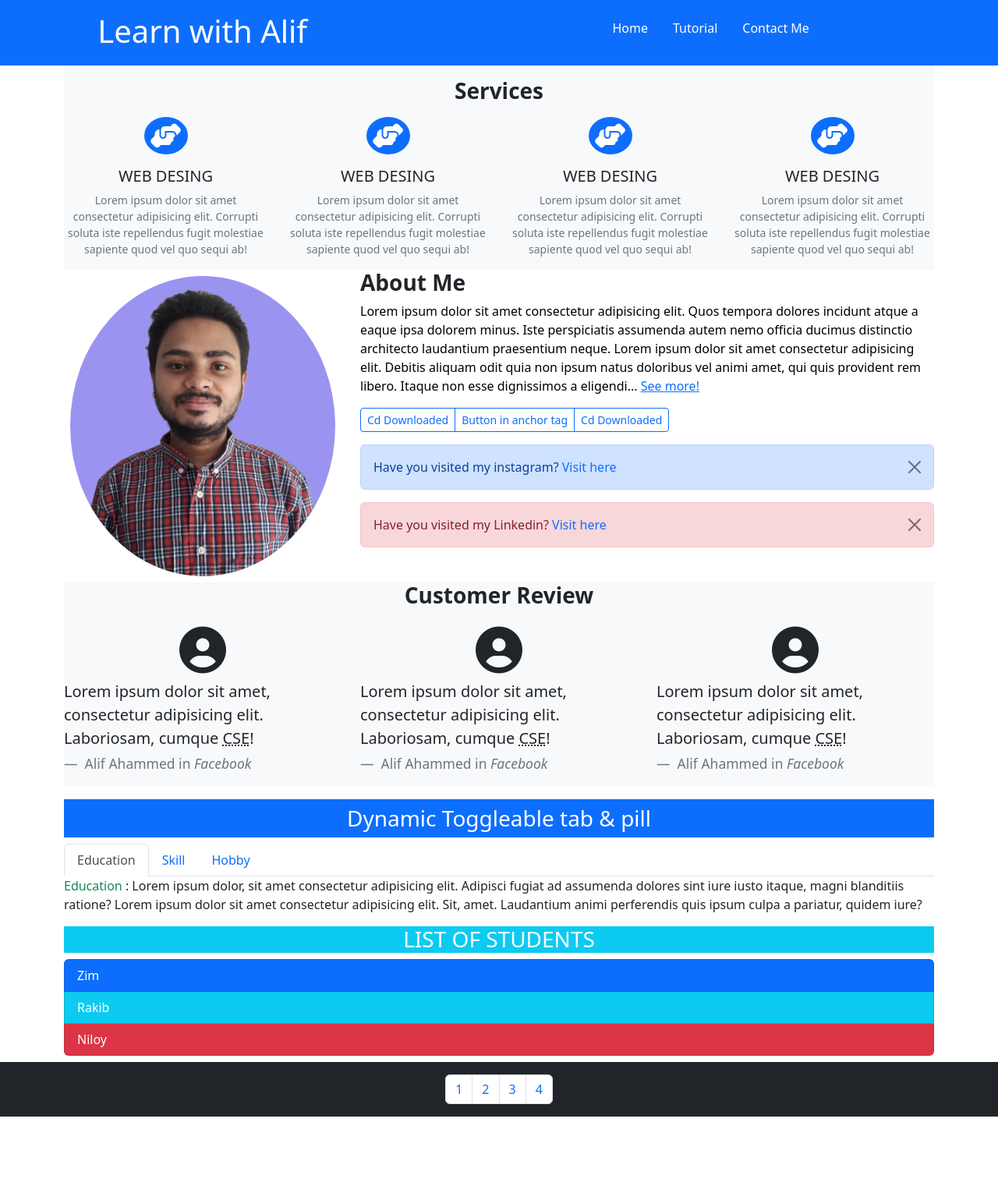
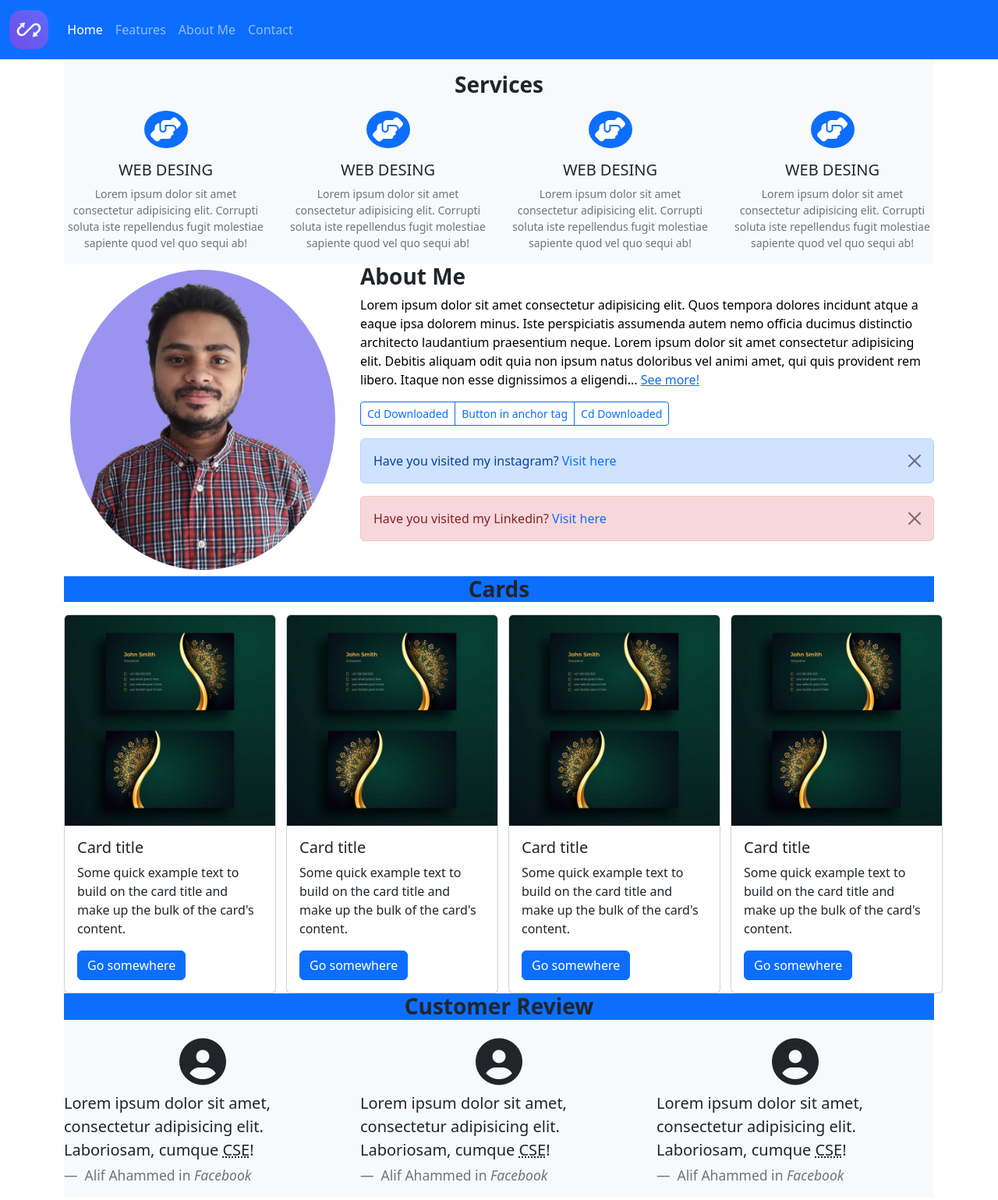
Before and after one commit to alif-ahammed/b5-first-design, a plain HTML site: page index.html in a window 1280 px wide. Shown: the top 1539 px of the page at 78% size. Before the commit the page ends 1448 px from the top, so only its background shows below. Drawn offline with nearby package versions, Linux system fonts and the light colour scheme.

Commit message:
update cards section & collaps able navbar

```diff
--- a/index.html
+++ b/index.html
@@ -19,24 +19,41 @@
 
 <body>
   <header>
-    <div class="row bg-primary">
-      <div class="col-lg-5">
-        <h1 class="text-center bg-primary text-white py-3 mb-1">Learn with Alif</h1>
+
+    <nav class="navbar navbar-expand-sm bg-primary navbar-dark">
+      <div class="container-fluid">
+        <a class="navbar-brand" href="#">
+
+            <img src="images/logo.png" style="height: 50px;" alt="">
+
+        </a>
+        <button class="navbar-toggler" type="button" data-bs-toggle="collapse" data-bs-target="#navbarNav" aria-controls="navbarNav" aria-expanded="false" aria-label="Toggle navigation">
+          <span class="navbar-toggler-icon"></span>
+        </button>
+        <div class="collapse navbar-collapse" id="navbarNav">
+          <ul class="navbar-nav">
+            <li class="nav-item">
+              <a class="nav-link active ul-on-hvr" aria-current="page" href="#">Home</a>
+            </li>
+            <li class="nav-item">
+              <a class="nav-link ul-on-hvr" href="#">Features</a>
+            </li>
+            <li class="nav-item">
+              <a class="nav-link ul-on-hvr" href="#">About Me</a>
+            </li>
+            <li class="nav-item">
+              <a class="nav-link ul-on-hvr" href="#">Contact</a>
+            </li>
+          </ul>
+        </div>
       </div>
-      <div class="col-lg-7 bg-primary">
-        <ul class="nav justify-content-center py-lg-3 pb-2">
-          <li class="nav-item"><a class="nav-link text-white ul-on-hvr" href="#">Home</a></li>
-          <li class="nav-item"><a class="nav-link text-white ul-on-hvr" href="#">Tutorial</a></li>
-          <li class="nav-item"><a class="nav-link text-white ul-on-hvr" href="#">Contact Me</a></li>
-        </ul>
-      </div>
-    </div>
-
+    </nav>
   </header>
+  <!-- main container start -->
   <main class="container">
     <div class="service-section bg-light pt-3">
       <div class="title text-center mb-3">
-        <h3 class="fw-bolder">Services</h3>
+        <h3 class="fw-bolder ">Services</h3>
       </div>
 
 
@@ -103,9 +120,59 @@
       </div>
     </div>
     <!-- About section end -->
+    <!-- card section start -->
+    <div class="card-section">
+      <div class="title text-center mb-3">
+          <h3 class="fw-bolder bg-primary">Cards</h3>
+      </div>
+      <div class="row">
+        <div class="col-lg-3">
+          <div class="card" style="width: 17rem;">
+            <img src="images/card.jpg" class="card-img-top" alt="...">
+            <div class="card-body">
+              <h5 class="card-title">Card title</h5>
+              <p class="card-text">Some quick example text to build on the card title and make up the bulk of the card's content.</p>
+              <a href="#" class="btn btn-primary">Go somewhere</a>
+            </div>
+          </div>
+        </div>
+        <div class="col-lg-3">
+          <div class="card" style="width: 17rem;">
+            <img src="images/card.jpg" class="card-img-top" alt="...">
+            <div class="card-body">
+              <h5 class="card-title">Card title</h5>
+              <p class="card-text">Some quick example text to build on the card title and make up the bulk of the card's content.</p>
+              <a href="#" class="btn btn-primary">Go somewhere</a>
+            </div>
+          </div>
+        </div>
+        <div class="col-lg-3">
+          <div class="card" style="width: 17rem;">
+            <img src="images/card.jpg" class="card-img-top" alt="...">
+            <div class="card-body">
+              <h5 class="card-title">Card title</h5>
+              <p class="card-text">Some quick example text to build on the card title and make up the bulk of the card's content.</p>
+              <a href="#" class="btn btn-primary">Go somewhere</a>
+            </div>
+          </div>
+        </div>
+        <div class="col-lg-3">
+          <div class="card" style="width: 17rem;">
+            <img src="images/card.jpg" class="card-img-top" alt="...">
+            <div class="card-body">
+              <h5 class="card-title">Card title</h5>
+              <p class="card-text">Some quick example text to build on the card title and make up the bulk of the card's content.</p>
+              <a href="#" class="btn btn-primary">Go somewhere</a>
+            </div>
+          </div>
+        </div>
+      </div>
+    </div>
+
+    <!-- card section end -->
     <!-- customer review section start -->
     <div class="customer-review bg-light">
-      <div class="title text-center mb-3">
+      <div class="title text-center mb-3 bg-primary">
         <h3 class="fw-bolder">Customer Review</h3>
       </div>
       <div class="row text-center">
```
Also changed, not shown: images/card.jpg (added), images/logo.png (added).
